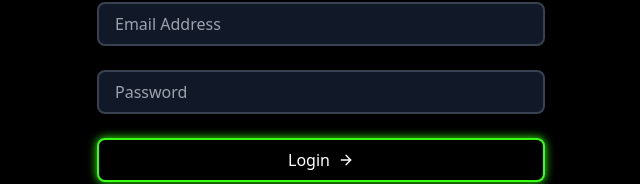
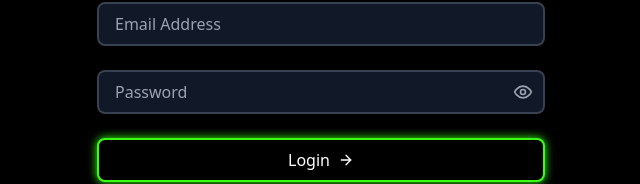
Before and after one commit to elyashium/athlete-connect, a React (Vite) app: page /login in a window 1280 px wide. Shown: the part 322-506 px from the top of the page, without its empty margins (319-959 px from the left). Built offline with nearby package versions, Linux system fonts and the light colour scheme; a web font is replaced by a local one.

Commit message:
showPassword

```diff
--- a/package.json
+++ b/package.json
@@ -10,6 +10,7 @@
     "preview": "vite preview"
   },
   "dependencies": {
+    "@clerk/clerk-react": "^5.22.11",
     "@splinetool/react-spline": "^4.0.0",
     "@splinetool/runtime": "^1.9.59",
     "framer-motion": "^12.0.6",
--- a/src/components/OnboardingForm.tsx
+++ b/src/components/OnboardingForm.tsx
@@ -1,6 +1,6 @@
 import React, { useState } from 'react';
 import { UserType } from '../types';
-import { ArrowRight } from 'lucide-react';
+import { ArrowRight, Eye, EyeOff } from 'lucide-react';
 import { useNavigate } from 'react-router-dom';
 import Lottie from 'lottie-react';
 import trophy from '../media/trophy.json';
@@ -30,6 +30,7 @@ const experienceLevels = ['Beginner', 'Intermediate', 'Advanced', 'Professional'
 export default function OnboardingForm({ mode, userType, setUserType, formData, setFormData, setIsLoggedIn }: OnboardingFormProps) {
   const [step, setStep] = useState(1);
   const [errors, setErrors] = useState<Record<string, string>>({});
+  const [showPassword, setShowPassword] = useState(false);
   const navigate = useNavigate();
 
   const validateForm = () => {
@@ -126,13 +127,26 @@ export default function OnboardingForm({ mode, userType, setUserType, formData,
               onChange={(e) => setFormData({ ...formData, email: e.target.value })}
             />
 
-            <input
-              type="password"
-              placeholder="Password"
-              className="input-field"
-              value={formData.password}
-              onChange={(e) => setFormData({ ...formData, password: e.target.value })}
-            />
+            <div className="relative">
+              <input
+                type={showPassword ? "text" : "password"}
+                placeholder="Password"
+                className="input-field pr-10 w-full"
+                value={formData.password}
+                onChange={(e) => setFormData({ ...formData, password: e.target.value })}
+              />
+              <button
+                type="button"
+                onClick={() => setShowPassword(!showPassword)}
+                className="absolute right-3 top-1/2 -translate-y-1/2 text-gray-400 hover:text-white transition-colors"
+              >
+                {showPassword ? (
+                  <EyeOff className="w-5 h-5" />
+                ) : (
+                  <Eye className="w-5 h-5" />
+                )}
+              </button>
+            </div>
 
             {showAdditionalFields && (
               <>
```
Also changed, not shown: 1 other file (tests, documents, lock files or other folders).
